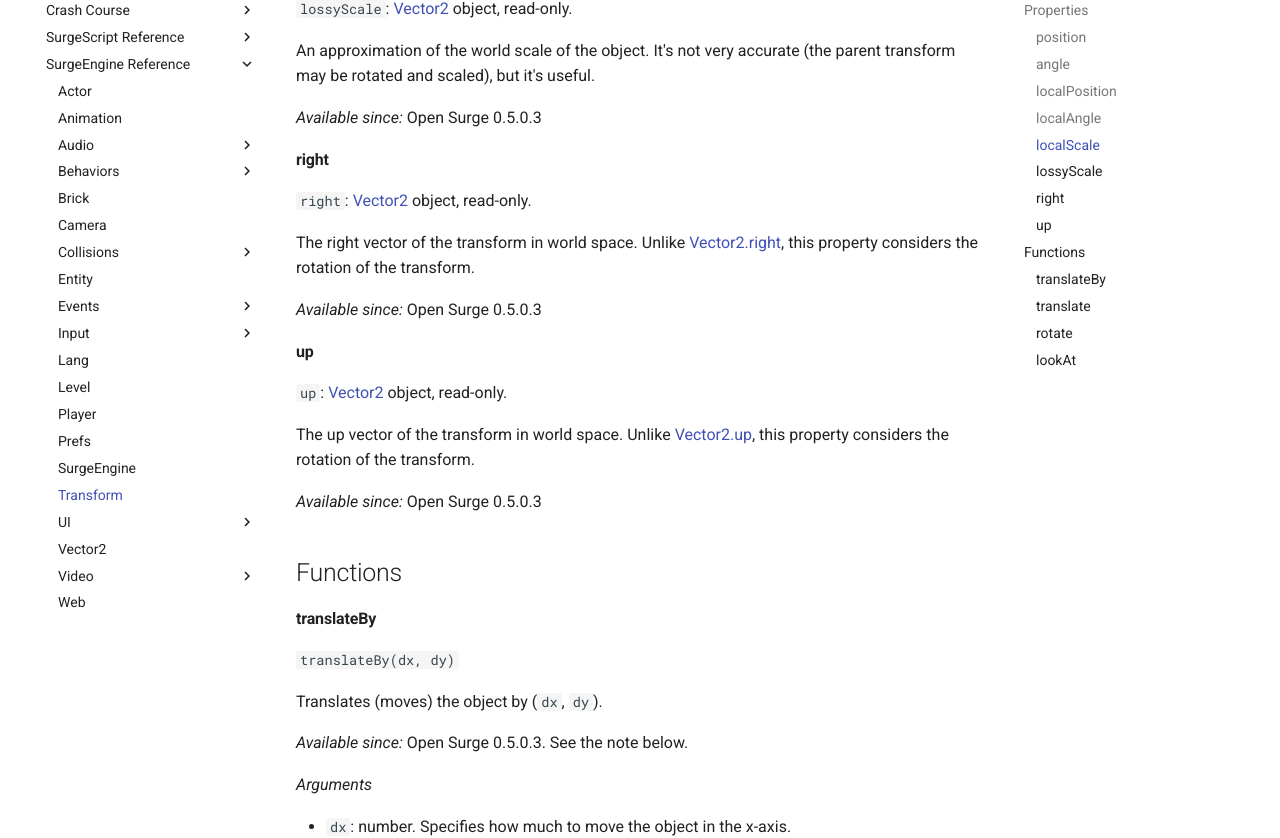
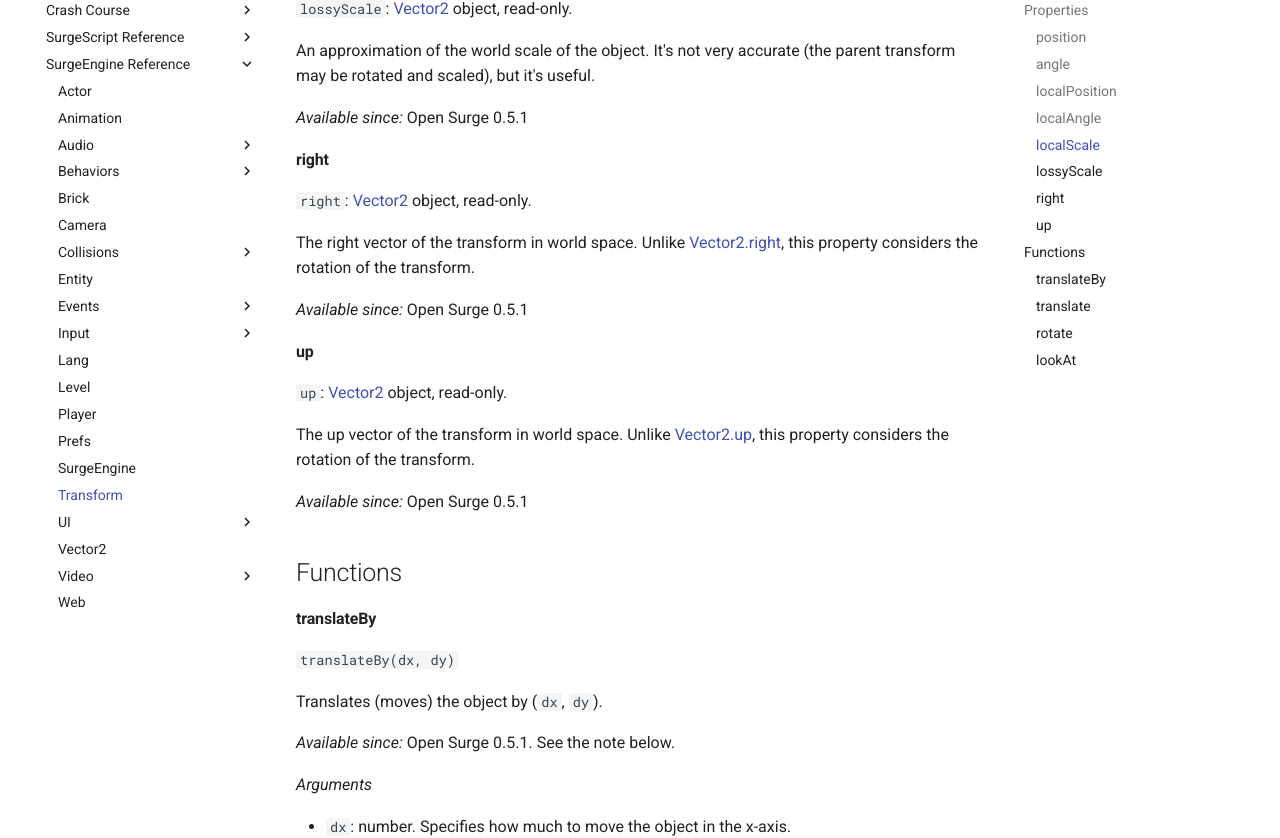
Before and after one commit to alemart/surgescript, an MkDocs documentation site: the page built from docs/engine/transform.md, in a window 1280 px wide and 1400 px high, scrolled down 2377 px. Shown: the part 152-990 px from the top of the window. Built offline with MkDocs 1.6.1 and Material for MkDocs 9.7.7, drawn with Linux system fonts in a browser that asks for light colours; comment, search, counter and statistics services are not loaded; some of the changed text lies outside the part shown.

Commit message:
Docs: changed engine version

```diff
--- a/docs/engine/transform.md
+++ b/docs/engine/transform.md
@@ -109,7 +109,7 @@ The local scale of the object. A value of 1.0 in both axes means the default siz
 
 An approximation of the world scale of the object. It's not very accurate (the parent transform may be rotated and scaled), but it's useful.
 
-*Available since:* Open Surge 0.5.0.3
+*Available since:* Open Surge 0.5.1
 
 #### right
 
@@ -117,7 +117,7 @@ An approximation of the world scale of the object. It's not very accurate (the p
 
 The right vector of the transform in world space. Unlike [Vector2.right](/engine/vector2#vector2right), this property considers the rotation of the transform.
 
-*Available since:* Open Surge 0.5.0.3
+*Available since:* Open Surge 0.5.1
 
 #### up
 
@@ -125,7 +125,7 @@ The right vector of the transform in world space. Unlike [Vector2.right](/engine
 
 The up vector of the transform in world space. Unlike [Vector2.up](/engine/vector2#vector2up), this property considers the rotation of the transform.
 
-*Available since:* Open Surge 0.5.0.3
+*Available since:* Open Surge 0.5.1
 
 Functions
 ---------
@@ -136,7 +136,7 @@ Functions
 
 Translates (moves) the object by (`dx`, `dy`).
 
-*Available since:* Open Surge 0.5.0.3. See the note below.
+*Available since:* Open Surge 0.5.1. See the note below.
 
 *Arguments*
 
@@ -218,7 +218,7 @@ object "My Level Object" is "entity"
 
 Rotates the transform so that its [right](#right) vector points at the given position. Use this function to make your object look at some point in world space.
 
-*Available since:* Open Surge 0.5.0.3. See the note below.
+*Available since:* Open Surge 0.5.1. See the note below.
 
 *Arguments*
 
```
Also changed, not shown: docs/engine/animation.md (+1 -1 lines), docs/engine/camera.md (+2 -2 lines), docs/engine/enemy.md (+1 -1 lines), docs/engine/player.md (+1 -1 lines), docs/engine/text.md (+2 -2 lines).
